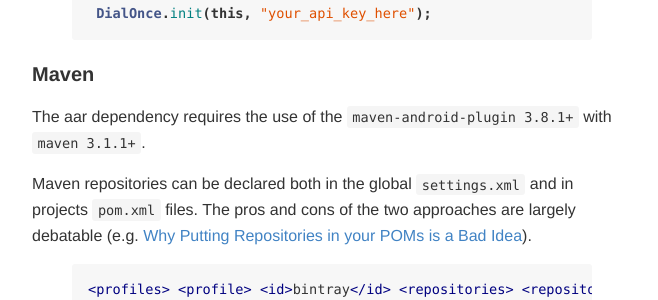
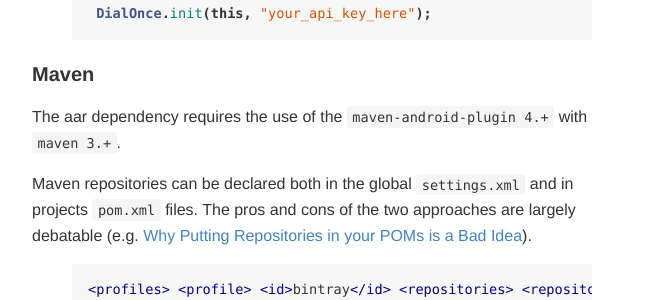
Before and after one commit to dialonce/dialonce.github.io, a Jekyll site: the page built from android/howto/index.md, in a window 1280 px wide and 900 px high, scrolled down 1919 px. Shown: the part 151-451 px from the top of the window, without its empty margins (308-966 px from the left). Built offline with Jekyll 4.4.1, drawn with Linux system fonts in a browser that asks for light colours.

Commit message:
Updating the documentation of the Android SDK

```diff
--- a/android/howto/index.md
+++ b/android/howto/index.md
@@ -62,7 +62,7 @@ Finally, add the following line to your application class in the `onCreate` meth
 
 #### Maven
 
-The aar dependency requires the use of the `maven-android-plugin 3.8.1+` with `maven 3.1.1+`.
+The aar dependency requires the use of the `maven-android-plugin 4.+` with `maven 3.+`.
 
 Maven repositories can be declared both in the global `settings.xml` and in projects `pom.xml` files. The pros and cons of the two approaches are largely debatable (e.g. [Why Putting Repositories in your POMs is a Bad Idea](http://www.sonatype.com/people/2009/02/why-putting-repositories-in-your-poms-is-a-bad-idea/)).
 
@@ -70,7 +70,7 @@ Maven repositories can be declared both in the global `settings.xml` and in proj
 
 Then, inside the `<dependencies>` tag, add the following code to the `pom.xml`:
 
-{% highlight xml %}<dependency> <groupId>com.dialonce</groupId> <artifactId>dialonce-android</artifactId> <version>1.2.2</version> <type>aar</type></dependency> {% endhighlight %}
+{% highlight xml %}<dependency> <groupId>com.dialonce</groupId> <artifactId>dialonce-android</artifactId> <version>1.4.4</version> <type>aar</type></dependency> {% endhighlight %}
 
 Finally, add the following line to your application class in the `onCreate` method.
 
```
